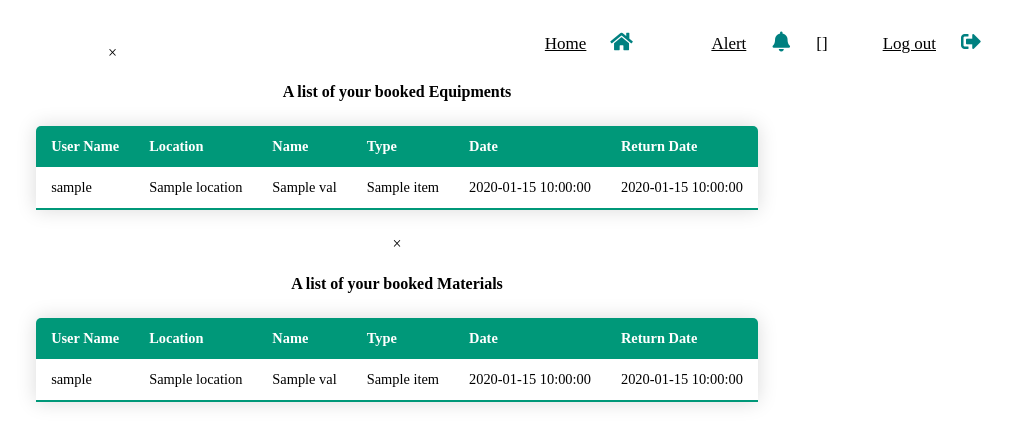
After one commit to Brook25/CON-CONN, a Flask app: template models/web_flask/templates/booked.html in a window 1280 px wide. The commit adds this page. Shown: the top 445 px of the page, without its empty margins (243-1255 px from the left). Run offline with Flask 3, Linux system fonts and the light colour scheme; the template is opened without the code that fills it: most values are stand-ins (such as "Sample title", 1, 10 or a date in 2020); some libraries are stand-ins or nearby versions.

Commit message:
Edit views

```diff
--- a/models/api/main.py
+++ b/models/api/main.py
@@ -130,11 +130,12 @@ class Reviews(Resource):
             rev = {"username": current_user, "review": req.get("rev")}
             rat = int(req.get('rating'))
             coll = 'EquipmentSuppliers' if supp[-1][0] == 'e' else 'MaterialSuppliers'
-            rev_rat = engine.find({'coll': coll, 'agg': [{'$match': {'username': supp_name }}, {"$unwind": "$locations"}, {"$match": {"locations.name": loc[0], "locations.sub_city": loc[1], "locations.city": loc[2] } }, {"$unwind": "$locations.items"}, {"$match": {"locations.items.name": name}}, {"$project": {'locations.items.rating': 1, 'locations.items.reviews': 1, '_id': 0}} ] })[0]['locations']['items'] ['rating']
+            rev_rat = engine.find({'coll': coll, 'agg': [{'$match': {'username': supp_name }}, {"$unwind": "$locations"}, {"$match": {"locations.name": loc[0], "locations.sub_city": loc[1], "locations.city": loc[2] } }, {"$unwind": "$locations.items"}, {"$match": {"locations.items.name": name}}, {"$project": {'locations.items.rating': 1, 'locations.items.reviews': 1, '_id': 0}} ] })[0]['locations']['items']
             reviews = rev_rat['reviews']
             rating = rev_rat['rating']
+            exists = False
             for rev in reviews:
-                if rev['name'] == current_user:
+                if rev['username'] == current_user:
                     exists =  True
                     break
             if not exists:
@@ -193,6 +194,7 @@ class Change(Resource):
         new_loc = change[1].split('/')
         coll = 'EquipmentSuppliers' if item == 'equipment' else 'MaterialSuppliers'
         if option == "Price":
+            print('hello', loc, request.form)
             engine.update({'coll': coll, 'row': {"username": uname}, 'update1': {"$set": {"locations.$[l].items.$[i].price": int(change[1])}}, "array_filters": [{"l.name": loc[0], "l.sub_city": loc[2], "l.city": loc[1]}, {"i.name": change[0]}] })
 
         elif option == "location":
@@ -229,6 +231,7 @@ class Change(Resource):
             av = dict([[item['name'].lower(), not(item['available'])] for item in query])
             update1 = {f"locations.$[l].items.$[{k}].available":  av[k] for k in sorted(av.keys())}
             array_filters = [{"l.name": loc[0], "l.sub_city": loc[2], "l.city": loc[1]}]+ [{f"{k}.name": k[0].upper() + k[1:]} for k in sorted(av.keys())]
+            print(coll, query, update1, array_filters)
             dct = {'coll': coll, 'row': {"username": uname}, 'update1': {"$set": update1}, 'array_filters': array_filters}
             print(dct)
             engine.update({'coll': coll, 'row': {"username": uname}, 'update1': {"$set": update1}, 'array_filters': array_filters})
--- /dev/null
+++ b/models/web_flask/templates/booked.html
@@ -0,0 +1,232 @@
+<!DOCTYPE html>
+<html lang="en">
+	<head>
+	 <link rel="stylesheet" href="https://cdnjs.cloudflare.com/ajax/libs/font-awesome/5.15.4/css/all.min.css"/>
+	<link rel="stylesheet" href="https://fonts.googleapis.com/css2?family=Poppins:wght@100;200;300;400;500;600;700&display=swap">
+         <link rel="stylesheet" href="https://cdnjs.cloudflare.com/ajax/libs/bootstrap-select/1.12.2/css/bootstrap-select.min.css" />
+
+<style>
+
+.nav1 {
+  /*background: cadetblue;*/
+  float: right;
+  height: 50px;
+  width: 45%;
+}
+
+.nav_links {
+  display: block;
+  float: right;
+  top: 5px;
+  margin-right: 5px;
+}
+
+
+
+.nav_items {
+  display: inline-block;
+  position: relative;
+  line-height: 40px;
+  margin: 0px 5px;
+}
+
+.nav-item{
+position: relative;
+/*top: 12px;*/
+margin-left: 15px;
+}
+
+
+
+
+.nav_x{
+  color: black;
+  font-size: 17px;
+  padding: 7px 13px;
+  border-radius: 8px;
+  /*text-transform: uppercase;*/
+}
+
+.nav_x:hover{
+  transition: .5s;
+  transform: scale(1.03);
+}
+
+.fas{
+position: relative;
+width: 70px;
+color: teal;
+height: 40px;
+font-size: 20px;
+text-align: center;
+}
+
+.far{
+position: relative;
+color: teal;
+width: 70px;
+height: 40px;
+font-size: 20px;
+text-align: center;
+
+}
+
+
+
+.content-table {
+  border-collapse: collapse;
+  margin: 25px 0;
+  font-size: 0.9em;
+  min-width: 400px;
+  border-radius: 5px 5px 0 0;
+  overflow: hidden;
+  box-shadow: 0 0 20px rgba(0, 0, 0, 0.15);
+}
+
+.content-table thead tr {
+  background-color: #009879;
+  color: #ffffff;
+  font-weight: bold;
+  text-align: left;
+}
+
+.content-table th,
+.content-table td {
+  padding: 12px 15px;
+}
+
+
+.content-table tbody tr {
+  border-bottom: 1px solid #dddddd;
+}
+
+
+.content-table tbody tr:nth-of-type(even) {
+	background-color: #f3f3f3;
+}
+
+.content-table tbody tr:last-of-type {
+	border-bottom: 2px solid #009879;
+}
+
+
+.content-table tbody tr:hover {
+  background-color: #ffff99;
+}
+
+
+.content-table .selected {
+  /*background-color: rgba(41, 103, 182, 0.89);*/
+  color: #ff0000;
+}
+
+.modal {
+  display: none; /* Hidden by default */
+  position: fixed; /* Stay in place */
+  z-index: 1; /* Sit on top */
+  padding-top: 100px; /* Location of the box */
+  left: 0;
+  top: 0;
+  width: 100%; /* Full width */
+  height: 100%; /* Full height */
+  overflow: auto; /* Enable scroll if needed */
+  background-color: black; /* Fallback color */
+  background-color: rgba(0,0,0,0.4); /* Black w/ opacity */
+}
+
+.close {
+  color: #aaaaaa;
+  float: right;
+  cursor: pointer;
+  font-size: 28px;
+  font-weight: bold;
+}
+
+/* Modal Content */
+.modal-content {
+  background-color: #fefefe;
+  margin: auto;
+  border-radius: 10px;
+  padding: 20px;
+  border: 1px solid #888;
+  width: 60%;
+}
+
+.empty {
+  position: relative;
+  color: #404040;
+}
+
+
+#sad {
+  position: absolute;
+  color: crimson;
+  top: 200px;
+  left: 45%;
+  font-size: 40px;
+}
+</style>
+	</head>
+	<body>
+		 <nav class="nav1">
+                  <ul class="nav_links">
+			  <li class="nav_items"><a href="{{url_for('views.welcome')}}" class="nav_x"><span class="nav-item">Home</span><i class="fas fa-home"></i></a></li>
+                          <li class="nav_items"><a href="#" class="nav_x"><span class="nav-item">Alert</span><span><i class="fas fa-bell" id="not"></i></span><span class="not">{{ nots }}</span></a>
+                        </li>
+                        <li class="nav_items"><a href="#" class="nav_x"><span class="nav-item">Log out</span><i class="fas fa-sign-out-alt"></i></a></li>
+                  </ul>
+         </nav><br /><br />
+
+		<div align="center">
+			{% for i in range(2) %}
+			<div class="close-btn">&times;</div>
+			    <div class="modal-dialog">
+			      <div>
+			      <div>
+			       <h4 class="modal-title">
+			      {% if i < 1 %}
+			      A list of your booked Equipments
+			      {% else %}
+			      A list of your booked Materials
+			      {% endif %}
+			       </h4>
+			      </div>
+			      <div class="modal-body">
+				{% if data[i] %}
+				<table class="content-table" id="table">
+				<thead>
+				<tr>
+				<th>User Name </th>
+				<th>Location </th>
+				<th>Name </th>
+				<th>Type </th>
+				<th>Date </th>
+				<th>Return Date </th>
+				</tr>
+				</thead>
+				<tbody>
+				{% for item in data[i] %}
+				<tr>
+				<td>{{item.username}}</td>
+				<td>{{item.location}}</td>
+				<td>{{item.name}}</td>
+				<td>{{item.item}}</td>
+				<td>{{item.date}}</td>
+				<td>{{item.return_date}}</td>
+				</tr>
+				{% endfor %}
+				</tbody>
+			</table>
+		 {% else %}
+                <div class="empty"><h5>Sorry, Nothing to show for now</h5></div>
+                {% endif %}
+		</div>
+		</div>
+		</div>
+		{% endfor %}
+		</div>
+
+		<script src="https://cdnjs.cloudflare.com/ajax/libs/jquery/3.3.1/jquery.min.js"></script>
+	<script>"https://cdnjs.cloudflare.com/ajax/libs/font-awesome/4.7.0/css/font-awesome.min.css"</script>
+	</body>
+</html>
--- a/models/web_flask/templates/bookings_and_items.html
+++ b/models/web_flask/templates/bookings_and_items.html
@@ -238,6 +238,7 @@ text-align: center;
 				{%if 'equipments' in request.path or 'materials'  in request.path %}
 				<th>Available </th>
 				<th>Rating </th>
+				<th>Price </th>
 				{% else %}
 				<th>Date Booked</th>
 				<th>Date Returned</th>
@@ -259,6 +260,7 @@ text-align: center;
                                 {% endif %}
 				<td>{{val.available}}</td>
 				<td>{{val.rating[0]}}</td>
+				<td>{{val.price}}</td>
 				{% endfor %}
 				</tr>
 				{% endfor %}
```
Also changed, not shown: models/engine/svc.py (+5 -9 lines), models/web_flask/templates/book.html (+25 -7 lines), models/web_flask/templates/queries.html (+31 -1 lines), models/web_flask/templates/review_or_remove.html (+55 -9 lines), models/web_flask/templates/update_or_review.html (+7 -3 lines), models/web_flask/templates/upload_review.html (+38 -1 lines), models/web_flask/templates/welcome.html (+38 -8 lines), models/web_flask/views.py (+44 -28 lines), models/web_flask/static/images/verification/equipment/Brook_tor-hailoch_Kolfe_Addis_Mixer4.jpg (added), models/web_flask/static/images/verification/equipment/Brook_tor-hailoch_Kolfe_Addis_Mixer5.jpg (added), models/web_flask/static/images/verification/equipment/Brook_tor-hailoch_Kolfe_Addis_Mixer6.jpg (added), models/web_flask/static/images/verification/equipment/Brook_tor-hailoch_Kolfe_Addis_Mixer7.jpg (added), models/web_flask/static/images/verification/equipment/Brook_tor-hailoch_Kolfe_Addis_Vibrator3.jpg (added).
